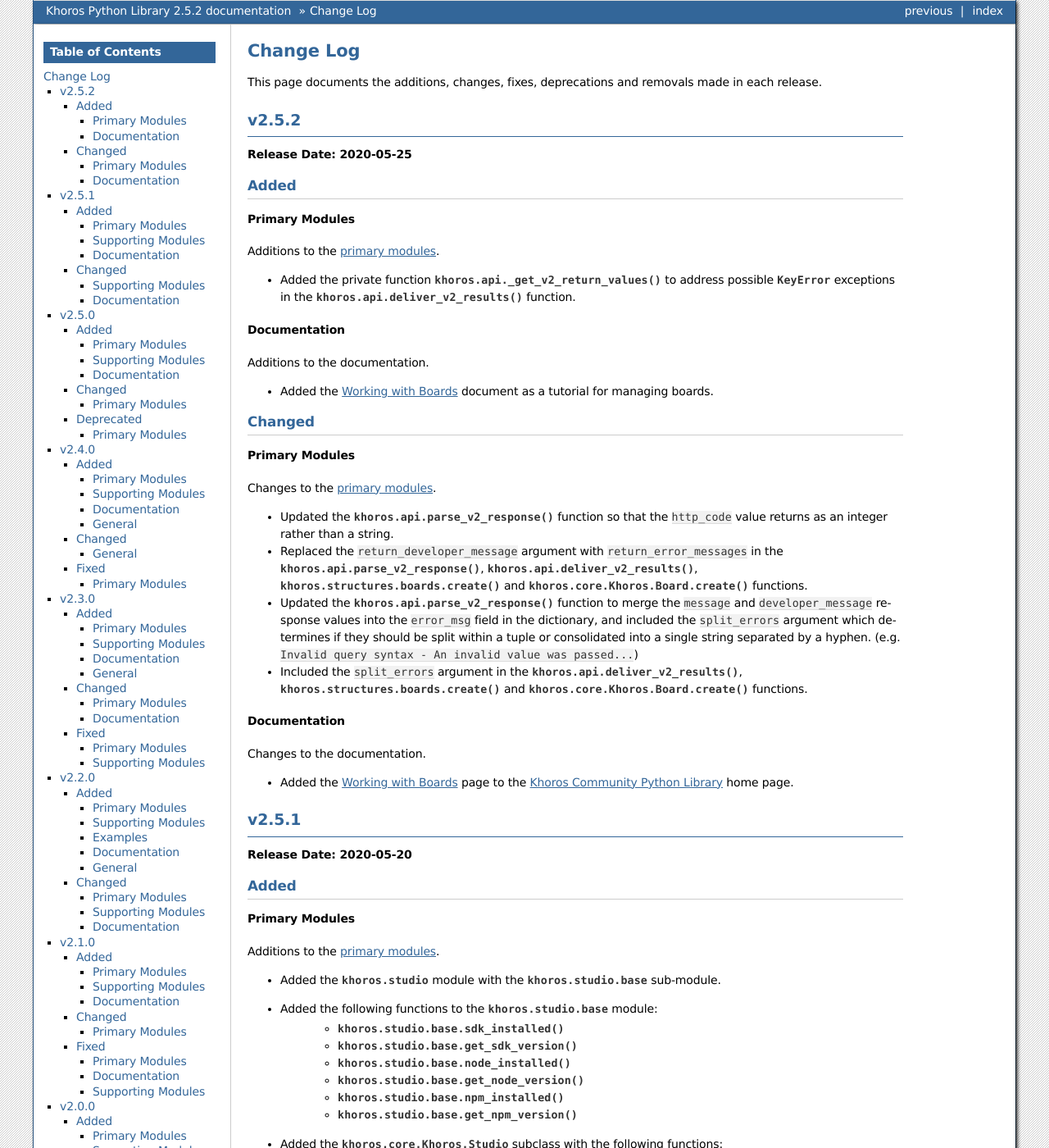
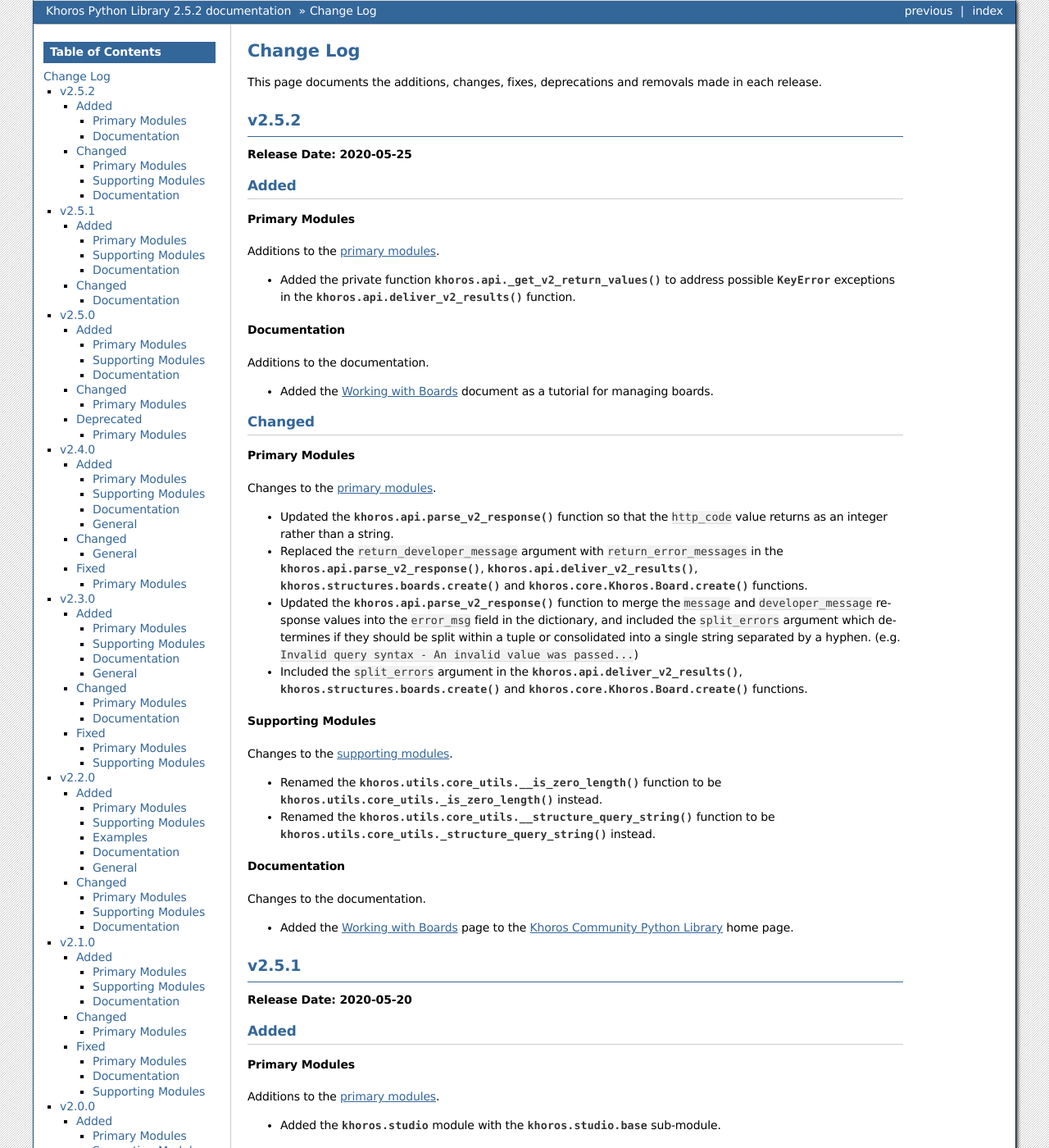
Before and after one commit to jeffshurtliff/khoros, a Sphinx documentation site: the page built from docs/changelog.rst, in a window 1280 px wide and 1400 px high. Shown: the whole window at 82% size. Built offline with Sphinx 7.4.7, drawn with Linux system fonts in a browser that asks for light colours; some of the changed text lies outside the part shown.

Commit message:
Moved the core_utils changes in v2.5.2 to the correct location in the changelog

```diff
--- a/docs/changelog.rst
+++ b/docs/changelog.rst
@@ -43,6 +43,15 @@
   into a single string separated by a hyphen. (e.g. ``Invalid query syntax - An invalid value was passed...``)
 * Included the ``split_errors`` argument in the :py:func:`khoros.api.deliver_v2_results`,
   :py:func:`khoros.structures.boards.create` and :py:func:`khoros.core.Khoros.Board.create` functions.
+
+Supporting Modules
+------------------
+Changes to the :doc:`supporting modules <supporting-modules>`.
+
+* Renamed the :py:func:`khoros.utils.core_utils.__is_zero_length` function to be
+  :py:func:`khoros.utils.core_utils._is_zero_length` instead.
+* Renamed the :py:func:`khoros.utils.core_utils.__structure_query_string` function to be
+  :py:func:`khoros.utils.core_utils._structure_query_string` instead.
 
 Documentation
 -------------
```
Also changed, not shown: other parts of docs/changelog.rst (+0 -8 lines).
